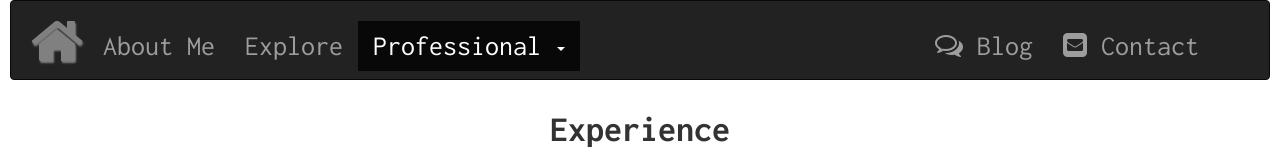
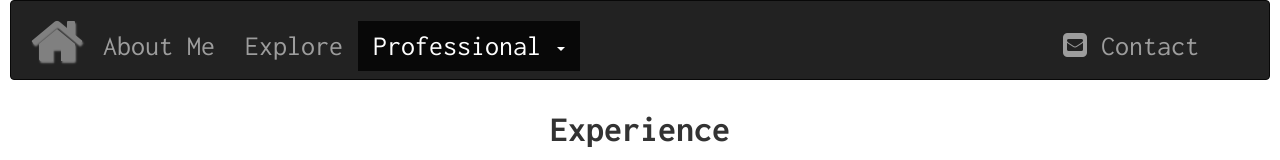
Before and after one commit to MulesNose/simple-site, a plain HTML site: page experience.html in a window 1280 px wide. Shown: the top 160 px of the page. Drawn offline with nearby package versions, Linux system fonts and the light colour scheme.

Commit message:
Removed *Blog Nav link

```diff
--- a/experience.html
+++ b/experience.html
@@ -56,7 +56,7 @@
 <!-- NAVBAR RIGHT -->
 
       <ul class="nav navbar-nav navbar-right">
-        <li><a href="blog.html"><i class = "fa fa-comments-o"></i> Blog</a></li>
+        <li><a href="#"><i class = ""></i></a></li>
         <li><a href="contact.html"><i class="fa fa-envelope-square"></i> Contact</a></li>
       </ul>
 
```
